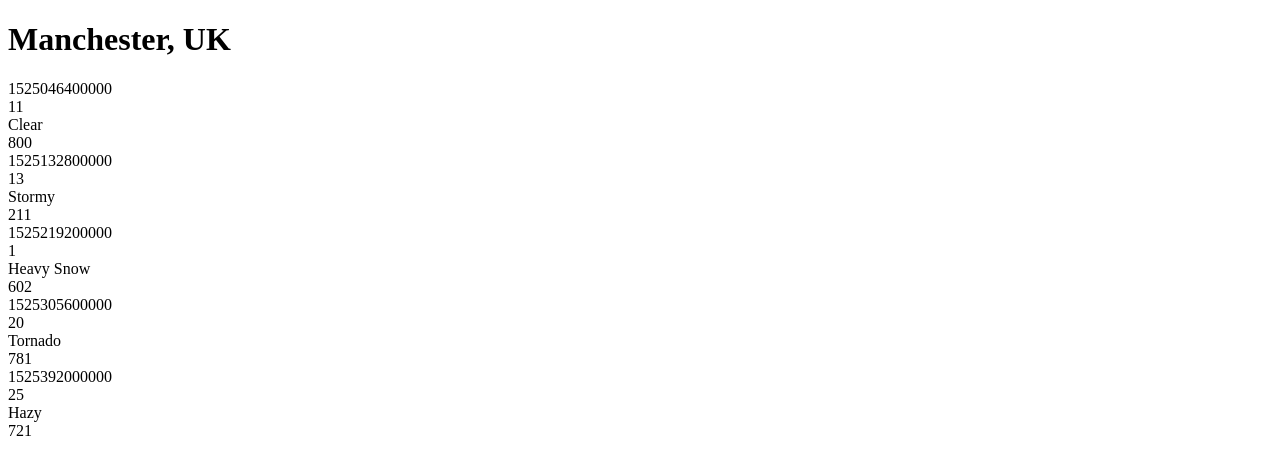
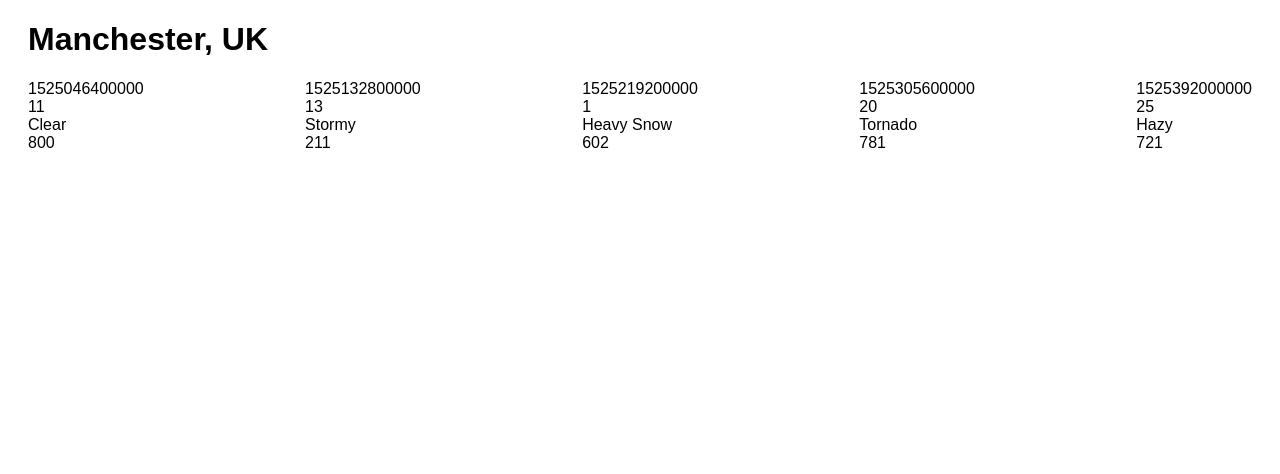
Before and after one commit to SharifCoding/weather-app-react, a React app: page / in a window 1280 px wide. Shown: the top 474 px of the page. Built offline with nearby package versions, Linux system fonts and the light colour scheme.

Commit message:
Step 9 - CSS in React completed

```diff
--- /dev/null
+++ b/__jest__/stub.js
@@ -0,0 +1,5 @@
+// stub file returns an empty object, which IS valid JavaScript, and our tests can continue
+// `package.json` Jest load the stub.js file over filename ending in .css or .scss
+const stub = {};
+
+export default stub;
--- a/package.json
+++ b/package.json
@@ -56,6 +56,9 @@
     "setupFiles": [
       "raf/polyfill",
       "<rootDir>/__jest__/setup.js"
-    ]
+    ],
+    "moduleNameMapper": {
+      "^.+\\.s?css$": "<rootDir>/__jest__/stub.js"
+    }
   }
 }
--- a/src/components/app.jsx
+++ b/src/components/app.jsx
@@ -3,6 +3,7 @@ import React from 'react';
 import PropTypes from 'prop-types';
 import LocationDetails from './location-details';
 import ForecastSummaries from './forecast-summaries';
+import '../styles/app.scss';
 
 // App component renders LocationDetails, ForecastSummaries using JSX
 const App = props => (
--- a/src/components/forecast-summaries.jsx
+++ b/src/components/forecast-summaries.jsx
@@ -1,6 +1,7 @@
 // IMPORT LIBRARY
 import React from 'react';
 import ForecastSummary from './forecast-summary';
+import '../styles/forecast-summaries.scss';
 
 // Use JSX to render props.city and props.country
 const ForcastSummaries = props => (
--- /dev/null
+++ b/src/styles/app.scss
@@ -0,0 +1,4 @@
+.forecast {
+  font-family: Arial, Helvetica, sans-serif;
+  margin: 0 20px;
+}
--- /dev/null
+++ b/src/styles/forecast-summaries.scss
@@ -0,0 +1,4 @@
+.forecast-summaries {
+  display: flex;
+  justify-content: space-between;
+}
```
Also changed, not shown: img/weatherAppBasicCSS.png (added).
